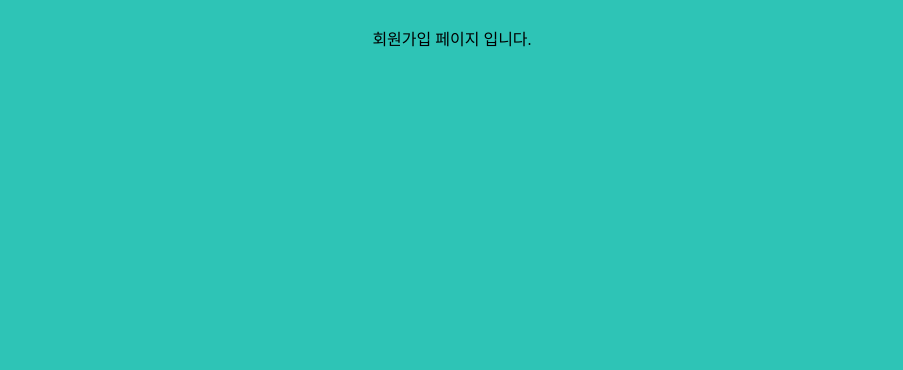
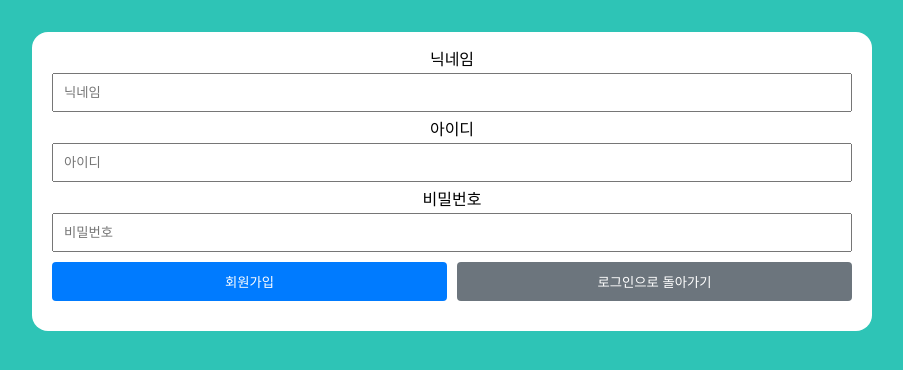
Before and after one commit to yuna-c/mbti_prac, a React (Vite) app: page /signup in a window 1280 px wide. Shown: the top 370 px of the page, without its empty margins (188-1091 px from the left). Built offline with nearby package versions, Linux system fonts and the light colour scheme.

Commit message:
📝 add : 회원가입/로그인 UI 구성, 유효성 검사

```diff
--- a/src/pages/SignIn.jsx
+++ b/src/pages/SignIn.jsx
@@ -1,3 +1,96 @@
+import { useState } from 'react'
+import styled from 'styled-components'
+import { useNavigate } from 'react-router-dom'
+
+const Container = styled.div`
+  max-width: 800px;
+  margin: 0 auto;
+  padding: 20px;
+  background-color: #ffffff;
+  border-radius: 16px;
+`
+
+const InputGroup = styled.div`
+  margin-bottom: 10px;
+
+  label {
+    display: block;
+    margin-bottom: 5px;
+  }
+
+  input {
+    width: 100%;
+    padding: 10px;
+    box-sizing: border-box;
+  }
+`
+
+const ButtonGroup = styled.div`
+  display: flex;
+  gap: 10px;
+`
+
+const Button = styled.button`
+  width: 100%;
+  padding: 10px;
+  background-color: ${(props) => (props.danger ? '#ff4d4d' : '#007bff')};
+  color: white;
+  border: none;
+  border-radius: 4px;
+  cursor: pointer;
+  transition: background-color 0.2s ease-in-out;
+  margin-bottom: 10px;
+
+  &:hover {
+    background-color: ${(props) => (props.danger ? '#cc0000' : '#0056b3')};
+  }
+
+  &:disabled {
+    background-color: #a0a0a0;
+  }
+`
+
+const ToggleButton = styled.button`
+  width: 100%;
+  padding: 10px;
+  background-color: #6c757d;
+  color: white;
+  border: none;
+  border-radius: 4px;
+  cursor: pointer;
+  transition: background-color 0.2s ease-in-out;
+  margin-bottom: 10px;
+`
+
 export default function SignIn() {
-  return <div className="SignIn">로그인 페이지 입니다</div>
+  const [id, setId] = useState('')
+  const [password, setPassword] = useState('')
+  const navigate = useNavigate()
+
+  const handelSignIn = () => {
+    console.log(`Id=>`, id)
+    console.log(`Password=>`, password)
+  }
+  return (
+    <Container className="SignIn">
+      <InputGroup>
+        <label htmlFor="id">아이디</label>
+        <input type="text" value={id} onChange={(e) => setId(e.target.value)} placeholder="아이디" />
+      </InputGroup>
+      <InputGroup>
+        <label htmlFor="password">비밀번호</label>
+        <input type="password" value={password} onChange={(e) => setPassword(e.target.value)} placeholder="비밀번호" />
+      </InputGroup>
+      <ButtonGroup>
+        <Button onClick={handelSignIn}>로그인</Button>
+        <ToggleButton
+          onClick={() => {
+            navigate('/signup')
+          }}
+        >
+          회원가입
+        </ToggleButton>
+      </ButtonGroup>
+    </Container>
+  )
 }
--- a/src/pages/SignUp.jsx
+++ b/src/pages/SignUp.jsx
@@ -1,3 +1,123 @@
+import { useState } from 'react'
+import styled from 'styled-components'
+import { useNavigate } from 'react-router-dom'
+
+const Container = styled.div`
+  max-width: 800px;
+  margin: 0 auto;
+  padding: 20px;
+  background-color: #ffffff;
+  border-radius: 16px;
+`
+
+const InputGroup = styled.div`
+  margin-bottom: 10px;
+
+  label {
+    display: block;
+    margin-bottom: 5px;
+  }
+
+  input {
+    width: 100%;
+    padding: 10px;
+    box-sizing: border-box;
+  }
+`
+
+const ButtonGroup = styled.div`
+  display: flex;
+  gap: 10px;
+`
+
+const Button = styled.button`
+  width: 100%;
+  padding: 10px;
+  background-color: ${(props) => (props.danger ? '#ff4d4d' : '#007bff')};
+  color: white;
+  border: none;
+  border-radius: 4px;
+  cursor: pointer;
+  transition: background-color 0.2s ease-in-out;
+  margin-bottom: 10px;
+
+  &:hover {
+    background-color: ${(props) => (props.danger ? '#cc0000' : '#0056b3')};
+  }
+
+  &:disabled {
+    background-color: #a0a0a0;
+  }
+`
+
+const ToggleButton = styled.button`
+  width: 100%;
+  padding: 10px;
+  background-color: #6c757d;
+  color: white;
+  border: none;
+  border-radius: 4px;
+  cursor: pointer;
+  transition: background-color 0.2s ease-in-out;
+  margin-bottom: 10px;
+`
+
 export default function SignUp() {
-  return <div className="SignUp">회원가입 페이지 입니다.</div>
+  const [id, setId] = useState('')
+  const [nickname, setNickname] = useState('')
+  const [password, setPassword] = useState('')
+  const navigate = useNavigate()
+
+  const handelSignIn = () => {
+    console.log(`Id=>`, id)
+    console.log(`Password=>`, password)
+    console.log(`nickname=>`, nickname)
+
+    // 유효성 검사 1 : 아이디는 4~10글자로, 비밀번호는 4~15글자로, 닉네임은 1~10글자로 제한
+    if (id.length < 4 || id.length > 10) {
+      alert('아이디는 4글자에서 10글자 이내로만 가능합니다')
+      return
+    }
+
+    if (password.length < 4 || password.length > 15) {
+      alert('비밀번호는 4글자에서 15글자 이내로만 가능합니다')
+      return
+    }
+
+    if (nickname.length < 4 || nickname.length > 15) {
+      alert('닉네임은 1글자에서 15글자 이내로만 가능합니다')
+      return
+    }
+
+    // API 호출을 진짜로 하는 부분
+    console.log('회원가입 API 호출')
+  }
+
+  return (
+    <Container className="SignIn">
+      <InputGroup>
+        <label htmlFor="nickname">닉네임</label>
+        <input type="text" value={nickname} onChange={(e) => setNickname(e.target.value)} placeholder="닉네임" />
+      </InputGroup>
+      <InputGroup>
+        <label htmlFor="id">아이디</label>
+        <input type="text" value={id} onChange={(e) => setId(e.target.value)} placeholder="아이디" />
+        {/* 유효성 검사 2 : minLength="2" maxLength="8" 입력 제한 */}
+      </InputGroup>
+      <InputGroup>
+        <label htmlFor="password">비밀번호</label>
+        <input type="password" value={password} onChange={(e) => setPassword(e.target.value)} placeholder="비밀번호" />
+      </InputGroup>
+      <ButtonGroup>
+        <Button onClick={handelSignIn}>회원가입</Button>
+        <ToggleButton
+          onClick={() => {
+            navigate('/signin')
+          }}
+        >
+          로그인으로 돌아가기
+        </ToggleButton>
+      </ButtonGroup>
+    </Container>
+  )
 }
```
